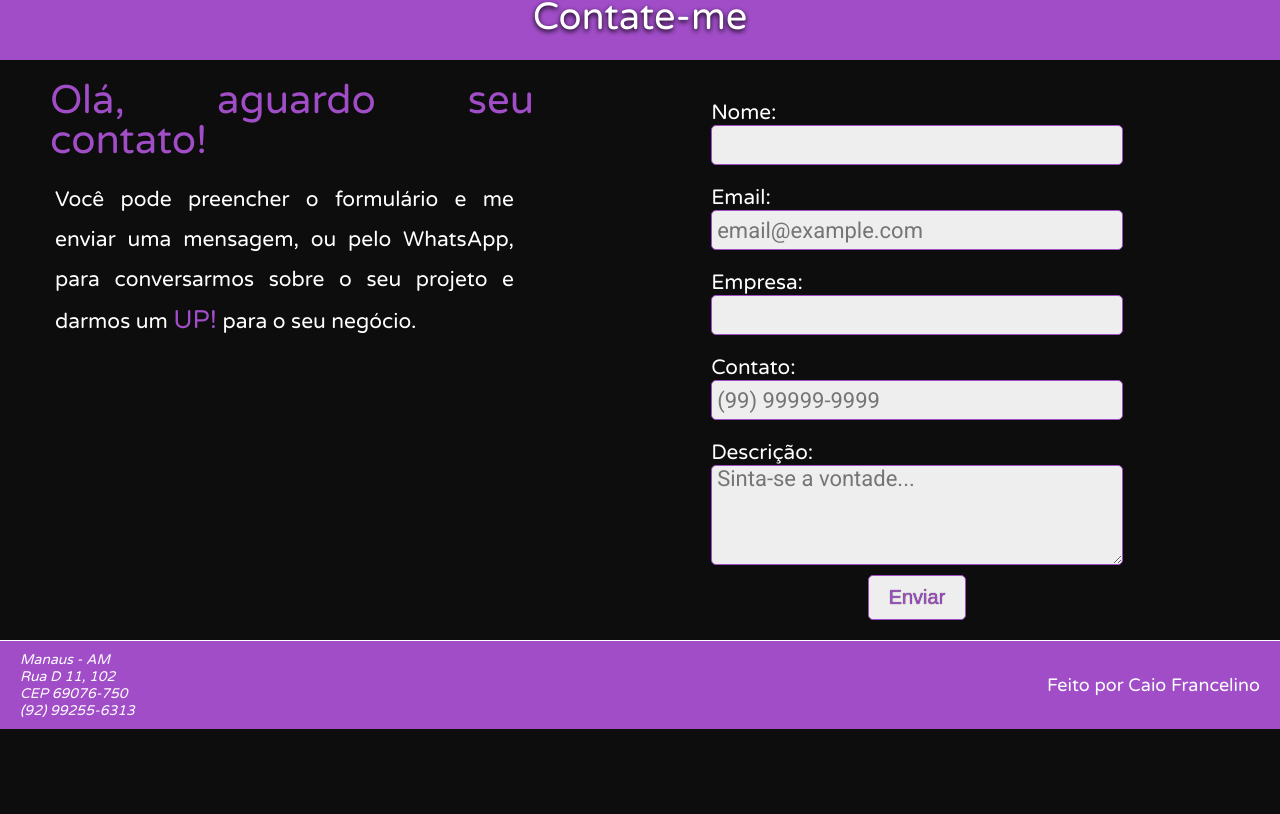
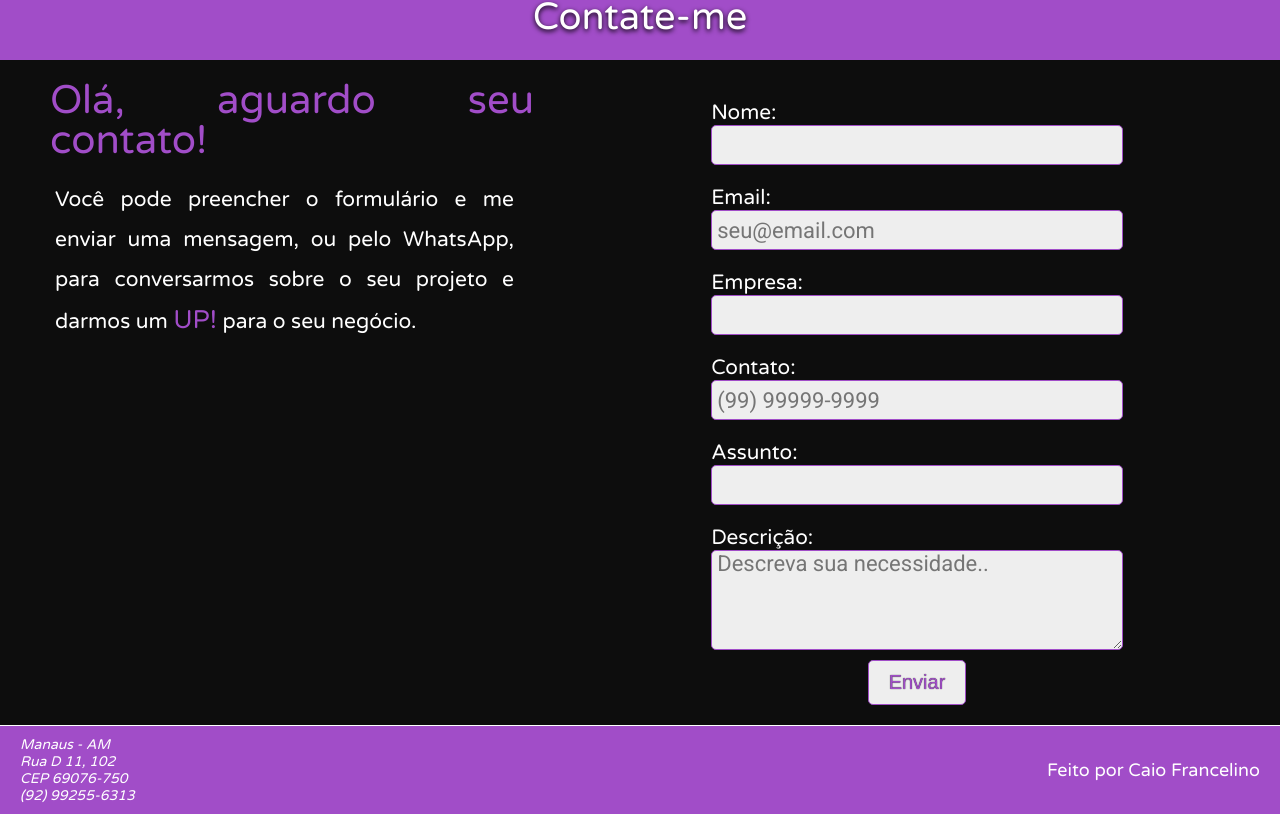
Before and after one commit to CaioFrance/portfolio, a React (Create React App) app: page / in a window 1280 px wide. Shown: the part 4022-4836 px from the top of the page. Before the commit the page ends 4751 px from the top, so only its background shows below. Built offline with nearby package versions, Linux system fonts and the light colour scheme; no server answers.

Commit message:
refactor: contact

```diff
--- a/src/components/Contact.jsx
+++ b/src/components/Contact.jsx
@@ -13,6 +13,7 @@ const Contact = () => {
     email: '',
     company: '',
     contact: '',
+    subject: '',
     description: '',
   });
 
@@ -26,6 +27,7 @@ const Contact = () => {
       email: '',
       company: '',
       contact: '',
+      subject: '',
       description: '',
     });
   }
@@ -81,7 +83,7 @@ const Contact = () => {
               name="email"
               id="email"
               value={release.email}
-              placeholder="email@example.com"
+              placeholder="seu@email.com"
             />
           </div>
           <div className="input-company">
@@ -112,6 +114,19 @@ const Contact = () => {
               placeholder="(99) 99999-9999"
             />
           </div>
+          <div className="input-contact">
+            <label htmlFor="subject">Assunto: </label>
+            <input
+              type="text"
+              required={true}
+              onChange={(e) =>
+                setRelease({ ...release, subject: e.target.value })
+              }
+              name="subject"
+              id="subject"
+              value={release.subject}
+            />
+          </div>
           <div className="input-description">
             <label htmlFor="description">Descrição: </label>
             <textarea
@@ -123,7 +138,7 @@ const Contact = () => {
               name="description"
               id="description"
               value={release.description}
-              placeholder="Sinta-se a vontade..."
+              placeholder="Descreva sua necessidade.."
             />
           </div>
           <input type="submit" className="submit" value="Enviar" />
```
